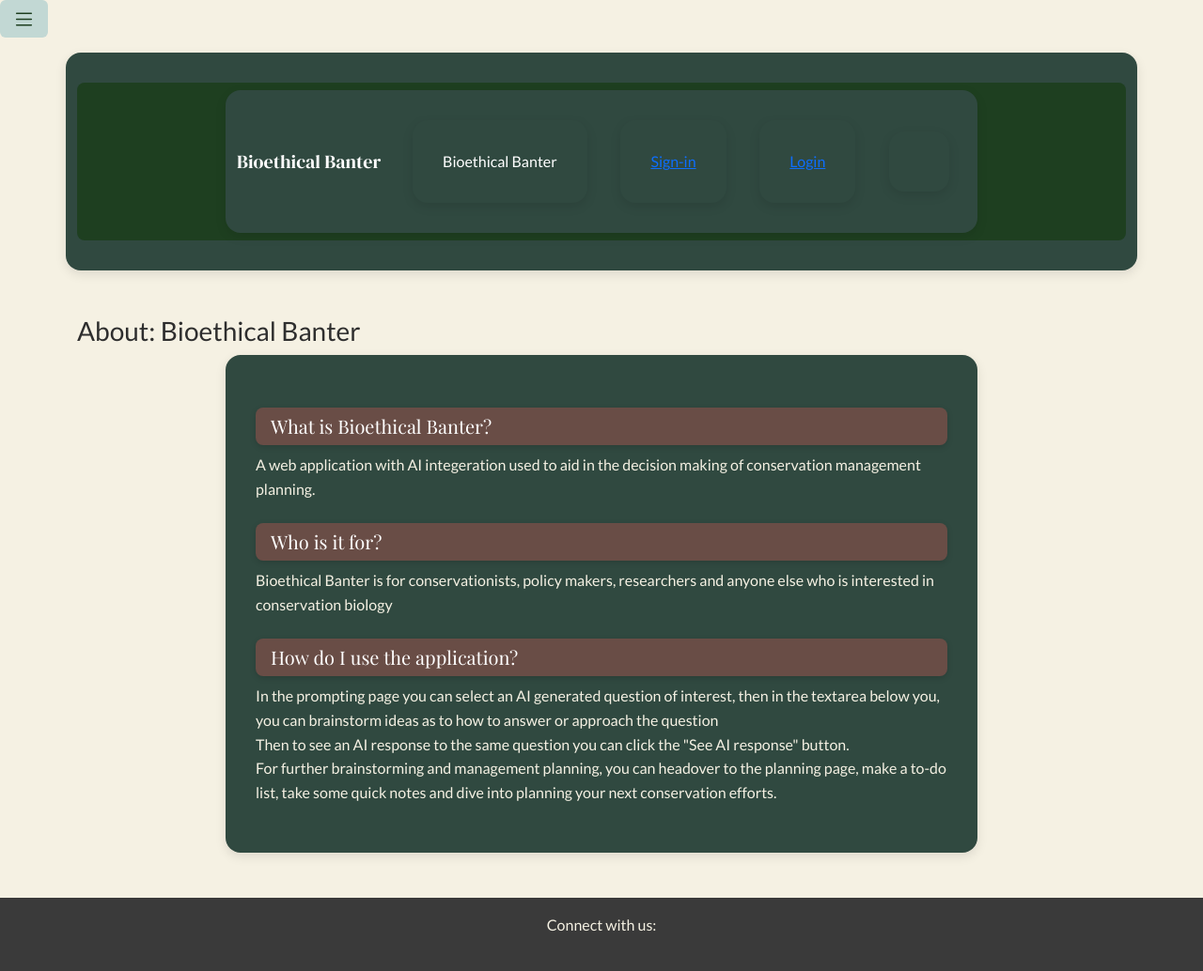
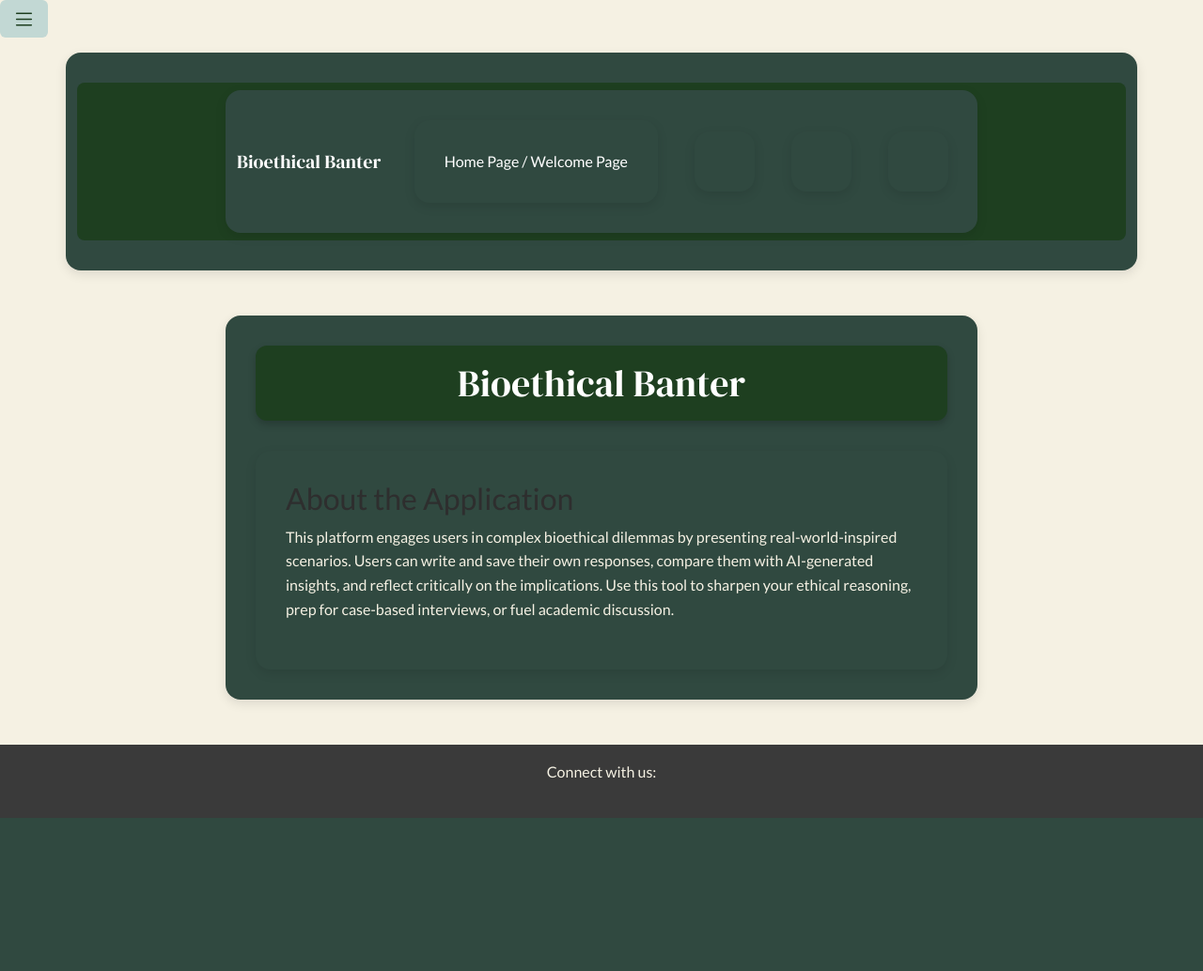
Before and after one commit to Rori-Una/Bioethical_Banter, a Flask app: page / in a window 1280 px wide. Shown: the whole page at 94% size. After the commit the page ends 871 px from the top, so only its background shows below. Run offline with Flask 3, Linux system fonts and the light colour scheme.

Commit message:
Update index.html

```diff
--- a/templates/index.html
+++ b/templates/index.html
@@ -1,31 +1,24 @@
 {% extends "layout.html" %}
 
 {% block title %}
-    Index
+    Home
 {% endblock %}
 
 {% block nav %}
-    Bioethical Banter
-{% endblock %}
-
-{% block signin %}
-    <!-- make this a link to the sign-in page -->
-     <a href="/signin">Sign-in</a>
-{% endblock %}
-
-{% block login %}
-    <!-- make this a link to the login page -->
-    <a href="/login">Login</a>
+    Home Page / Welcome Page
 {% endblock %}
 
 {% block main %}
-    <h3>About: Bioethical Banter</h3>
-    <div>
-        <h5>What is Bioethical Banter?</h5>
-        <p>A web application with AI integeration used to aid in the decision making of conservation management planning.</p>
-        <h5>Who is it for?</h5>
-        <p>Bioethical Banter is for conservationists, policy makers, researchers and anyone else who is interested in conservation biology</p>
-        <h5>How do I use the application?</h5>
-        <p>In the prompting page you can select an AI generated question of interest, then in the textarea below you, you can brainstorm ideas as to how to answer or approach the question <br> Then to see an AI response to the same question you can click the "See AI response" button. <br> For further brainstorming and management planning, you can headover to the planning page, make a to-do list, take some quick notes and dive into planning your next conservation efforts.</p>
+<div class="home-container">
+    <h1 class="main-heading">Bioethical Banter</h1>
+
+    <div class="about-box">
+        <h2 class="about-heading">About the Application</h2>
+        <p class="about-text">
+            This platform engages users in complex bioethical dilemmas by presenting real-world-inspired scenarios.
+            Users can write and save their own responses, compare them with AI-generated insights, and reflect critically on the implications.
+            Use this tool to sharpen your ethical reasoning, prep for case-based interviews, or fuel academic discussion.
+        </p>
     </div>
+</div>
 {% endblock %}
```
